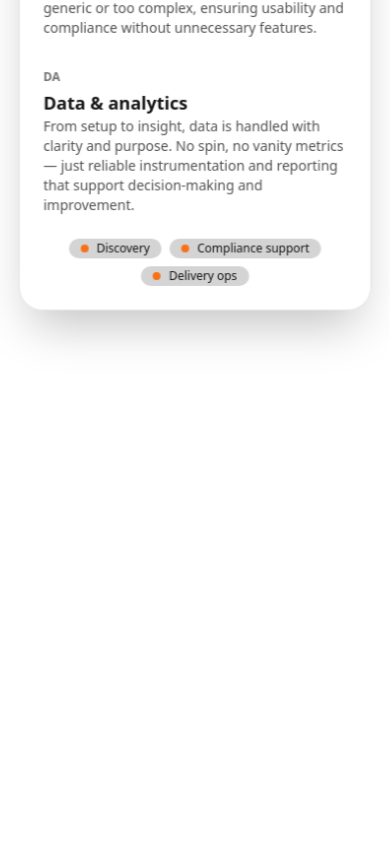
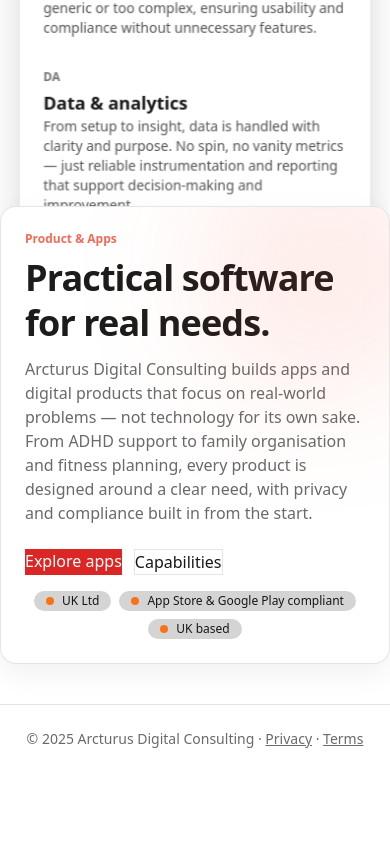
Before and after one commit to repinfaust/arcturusdc.github.io, a Next.js app: page / in a window 390 px wide. Shown: the part 1555-2404 px from the top of the page. After the commit the page ends 2328 px from the top, so only its background shows below. Built offline with nearby package versions, Linux system fonts and the light colour scheme; no server answers.

Commit message:
Update HeroWithApps.jsx

```diff
--- a/src/components/HeroWithApps.jsx
+++ b/src/components/HeroWithApps.jsx
@@ -1,158 +1,75 @@
-"use client";
+'use client';
 
-import Image from "next/image";
-import { useEffect, useRef, useState } from "react";
+import { useEffect, useState } from 'react';
 
-const fire = (...args) => (window.adc?.gtag || window.gtag || function(){})?.(...args);
+const cx = (...classes) => classes.filter(Boolean).join(' ');
 
-export default function HeroWithApps() {
-  const rootRef = useRef(null);
-  const bgRef = useRef(null);
-  const cardRef = useRef(null);
-  const [hasViewed, setHasViewed] = useState(false); // send impression once
+export default function Hero() {
+  const [fadeIn, setFadeIn] = useState(false);
 
-  // Parallax/animation
   useEffect(() => {
-    const root = rootRef.current;
-    const bg = bgRef.current;
-    const card = cardRef.current;
-    if (!root || !bg || !card) return;
-
-    const reduce = matchMedia("(prefers-reduced-motion: reduce)").matches;
-    bg.style.opacity = reduce ? "1" : "0";
-    card.style.opacity = reduce ? "1" : "0";
-
-    let raf = 0;
-    const clamp01 = (v) => (v < 0 ? 0 : v > 1 ? 1 : v);
-    const getVH = () => window.visualViewport?.height ?? window.innerHeight ?? 1;
-
-    const tick = () => {
-      raf = 0;
-      const rect = root.getBoundingClientRect();
-      const vh = getVH();
-      const isSmall = matchMedia("(max-width: 640px)").matches;
-
-      const startY = vh * (isSmall ? 1.02 : 0.95);
-      const endY = vh * (isSmall ? 0.52 : 0.4);
-      const p = clamp01((startY - rect.top) / (startY - endY || 1));
-
-      if (!reduce) {
-        bg.style.opacity = String(p);
-        bg.style.transform = `translate3d(0, ${Math.round(-60 * p)}px, 0)`;
-
-        const startTopPct = isSmall ? 84 : 70;
-        const endTopPct = isSmall ? 47 : 42;
-        const topPct = startTopPct - (startTopPct - endTopPct) * p;
-
-        card.style.top = `${topPct}%`;
-        card.style.opacity = String(p);
-        card.style.transform = `translate(-50%, -50%) scale(${0.98 + 0.02 * p})`;
-      } else {
-        bg.style.opacity = "1";
-        card.style.top = "50%";
-        card.style.opacity = "1";
-        card.style.transform = "translate(-50%, -50%)";
-      }
-    };
-
-    const onScrollResize = () => {
-      if (!raf) raf = requestAnimationFrame(tick);
-    };
-
-    tick();
-    window.addEventListener("scroll", onScrollResize, { passive: true });
-    window.addEventListener("resize", onScrollResize, { passive: true });
-    window.visualViewport?.addEventListener("resize", onScrollResize, { passive: true });
-    return () => {
-      window.removeEventListener("scroll", onScrollResize);
-      window.removeEventListener("resize", onScrollResize);
-      window.visualViewport?.removeEventListener("resize", onScrollResize);
-      if (raf) cancelAnimationFrame(raf);
-    };
+    const id = requestAnimationFrame(() => setFadeIn(true));
+    return () => cancelAnimationFrame(id);
   }, []);
-
-  // Impression (fires once when at least 50% of the card is visible)
-  useEffect(() => {
-    const el = cardRef.current;
-    if (!el || hasViewed) return;
-
-    const io = new IntersectionObserver(
-      (entries) => {
-        entries.forEach((entry) => {
-          if (!hasViewed && entry.isIntersecting && entry.intersectionRatio >= 0.5) {
-            setHasViewed(true);
-            fire("event", "adc_section_view", {
-              section_id: "apps-hero",
-              component_name: "HeroWithApps",
-              location: "hero",
-            });
-          }
-        });
-      },
-      { threshold: [0.5] }
-    );
-
-    io.observe(el);
-    return () => io.disconnect();
-  }, [hasViewed]);
 
   return (
     <section
-      ref={rootRef}
-      aria-label="Apps hero"
-      className="relative w-screen ml-[calc(50%-50vw)] mr-[calc(50%-50vw)] h-[88vh] md:h-[82vh] mt-12 sm:mt-16 mb-20"
+      className={cx(
+        "relative rounded-2xl p-6 sm:p-8 lg:p-10 overflow-hidden card",
+        "transition-opacity duration-700",
+        fadeIn ? "opacity-100" : "opacity-0"
+      )}
     >
-      <div ref={bgRef} className="absolute inset-0 will-change-transform will-change-opacity">
-        <Image
-          src="/img/network-orange-hero-2560.png"
-          alt="Abstract network (orange)"
-          fill
-          priority
-          sizes="100vw"
-          className="object-cover"
-        />
-        <div className="pointer-events-none absolute inset-0 bg-gradient-to-b from-black/10 via-black/6 to-black/25" />
-      </div>
+      <div className="mb-2 text-xs font-semibold text-brand/80">Product &amp; Apps</div>
+      <h1 className="text-4xl sm:text-5xl lg:text-6xl font-extrabold leading-tight tracking-tight">
+        Practical software for real needs.
+      </h1>
+      <p className="mt-3 max-w-2xl text-muted">
+        Arcturus Digital Consulting builds apps and digital products that focus on real-world problems — not technology for its own sake. From ADHD support to family organisation and fitness planning, every product is designed around a clear need, with privacy and compliance built in from the start.
+      </p>
 
-      <div
-        ref={cardRef}
-        className={[
-          "absolute left-1/2",
-          "w-[calc(100%-2rem)] sm:w-[calc(100%-3rem)] max-w-[1200px]",
-          "rounded-3xl border border-black/10 bg-white/95 backdrop-blur supports-[backdrop-filter]:bg-white/80 shadow-2xl",
-          "px-6 sm:px-8 lg:px-12 py-6 sm:py-8 lg:py-10",
-          "will-change-transform will-change-opacity",
-        ].join(" ")}
-        style={{ top: "84%", transform: "translate(-50%, -50%)" }}
-      >
-        <h2 className="text-3xl sm:text-4xl lg:text-[40px] leading-tight font-extrabold text-neutral-900 mb-4">
-          Apps
-        </h2>
-
-        <p className="text-neutral-700 max-w-prose">
-          Every app is built with a clear purpose: to solve one problem well. The portfolio includes
-          ADHD motivation, shared-care family organisation, and fitness planning — each designed to
-          meet a need in a way that’s simple, compliant, and privacy-first.
-        </p>
-
+      {/* Buttons */}
+      <div className="mt-6 flex gap-3 flex-wrap">
         <a
           href="/apps"
-          className="mt-6 inline-flex items-center rounded-xl bg-red-600 px-4 py-2 text-white font-medium shadow hover:bg-red-700"
+          className="btn-primary"
           data-analytics="button"
-          data-name="Apps hero: Browse apps"
-          data-component="HeroWithApps"
+          data-name="Hero: Explore apps"
+          data-component="Hero"
           data-location="hero"
           data-variant="primary"
         >
-          Browse apps →
+          Explore apps
         </a>
+        <a
+          href="#capabilities"
+          className="btn-secondary"
+          data-analytics="button"
+          data-name="Hero: Capabilities"
+          data-component="Hero"
+          data-location="hero"
+          data-variant="secondary"
+        >
+          Capabilities
+        </a>
+      </div>
 
-        {/* centred chips — same classes everywhere */}
-        <div className="mt-4 badges">
-          <span className="badge">App Store &amp; Google Play</span>
-          <span className="badge">UK based</span>
-          <span className="badge">Privacy-first</span>
-        </div>
+      {/* soft brand glow in the corner */}
+      <div className="pointer-events-none absolute inset-0">
+        <div className="absolute -right-16 -top-16 h-64 w-64 rounded-full bg-brand/10 blur-3xl" />
+      </div>
+
+      {/* Consistent badge row */}
+      <div className="badges mt-4">
+        <span className="badge">
+          <span className="badge-dot" /> UK Ltd
+        </span>
+        <span className="badge">
+          <span className="badge-dot" /> App Store &amp; Google Play compliant
+        </span>
+        <span className="badge">
+          <span className="badge-dot" /> UK based
+        </span>
       </div>
     </section>
   );
```
